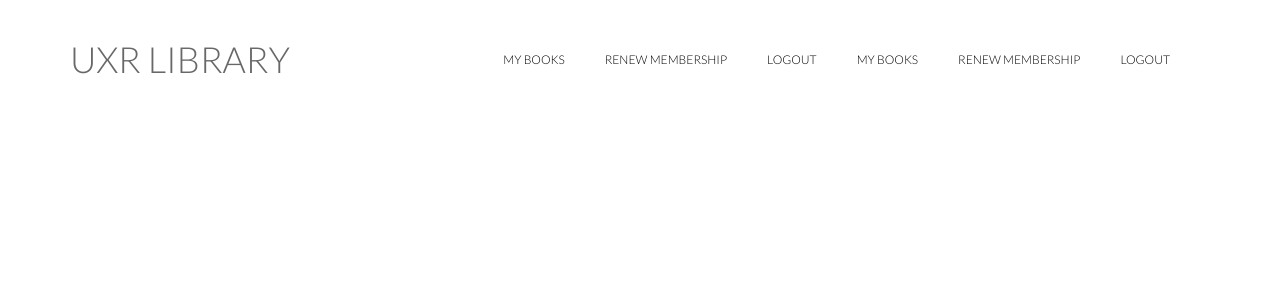
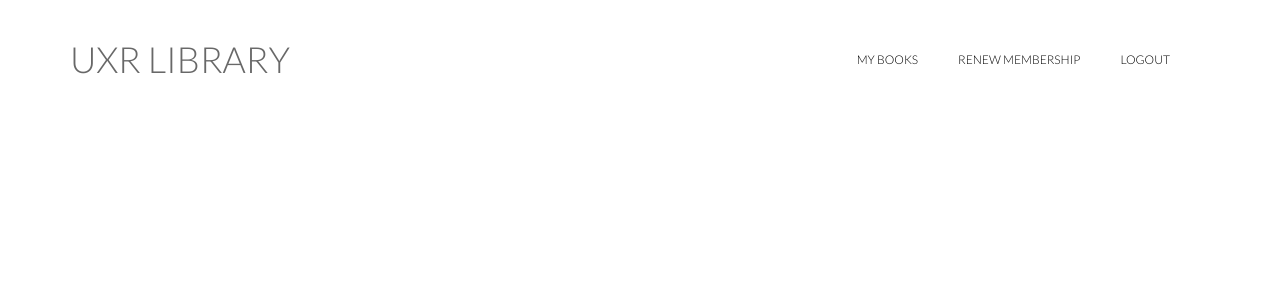
Before and after one commit to uxreactor/Library-Management-System, a PHP site: page /header-member.php in a window 1280 px wide. Shown: the top 300 px of the page. Run offline with PHP 8.4, Linux system fonts and the light colour scheme.

Commit message:
Navigation links
Navigation links for member are repeated double. So removed one pair.

```diff
--- a/code/header-member.php
+++ b/code/header-member.php
@@ -47,11 +47,8 @@
                 <div class="collapse navbar-collapse">
 
                     <ul class="nav navbar-nav navbar-right">
-                        <li><a href="member.php">My books</a></li>
-                        <li><a href="">Renew Membership</a></li>
-                        <li><a href="index.php ">Logout</a></li>
                         <?php include ("active-menu-item.php");?>
-                        <li class="<?php echo ($page_name=='member.php')?'active':'';?>"><a href="member.html">My books</a></li>
+                        <li class="<?php echo ($page_name=='member.php')?'active':'';?>"><a href="member.php">My books</a></li>
                         <li class="<?php echo ($page_name=='member-renew-membership.php')?'active':'';?>"><a href="member-renew-membership.php">Renew Membership</a></li>
                         <li class="<?php echo ($page_name=='index.php')?'active':'';?>"><a href="controller/logout.php ">Logout</a></li>
                     </ul>
```
